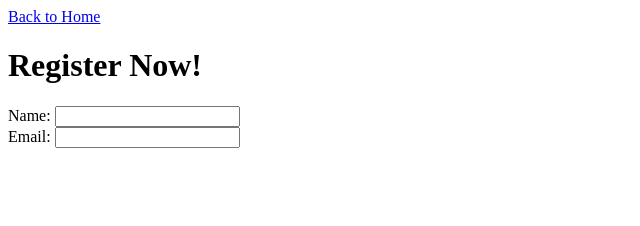
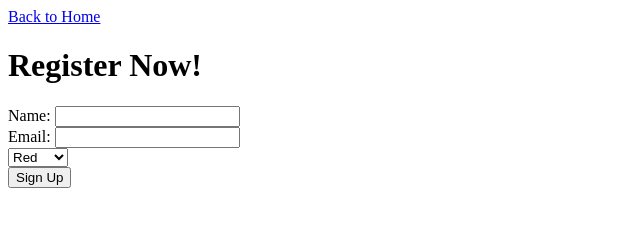
Before and after one commit to adobbs/ztm-course, a plain HTML site: page register.html in a window 1280 px wide. Shown: the whole page, without its empty margins (0-640 px from the left). Drawn offline with Linux system fonts and the light colour scheme.

Commit message:
Add select field and submit button

```diff
--- a/register.html
+++ b/register.html
@@ -10,7 +10,7 @@
 		<a href="index.html">Back to Home</a>
 		<h1>Register Now!</h1>
 	</header>
-	<form>
+	<form method="get">
 		<div>
 			<label for="user-name">Name:</label>
 			<input type="text" name="user-name">
@@ -20,6 +20,18 @@
 			<label for="user-email">Email:</label>
 			<input type="text" name="user-email">
 		</div>
+
+		<div>
+			<select name="Favorite Color">
+				<option value="red">Red</option>
+				<option value="green">Green</option>
+				<option value="blue">Blue</option>
+			</select>
+		</div>
+
+		<div>
+			<input type="submit" value="Sign Up">
+		</div>
 	</form>
 </body>
 </html>
```
